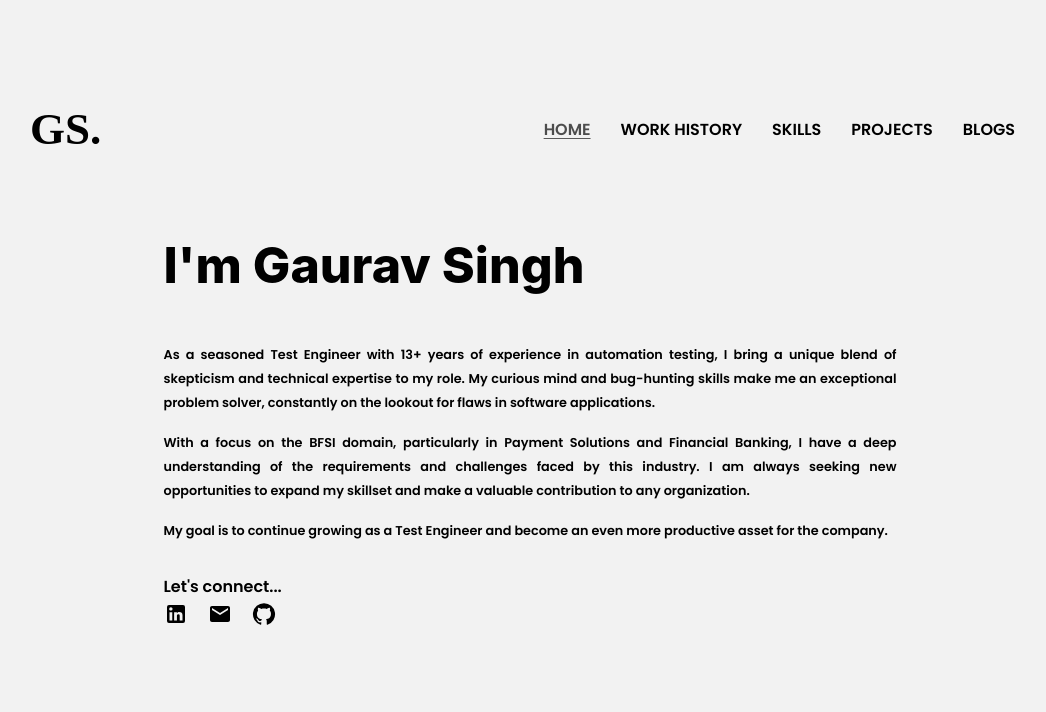
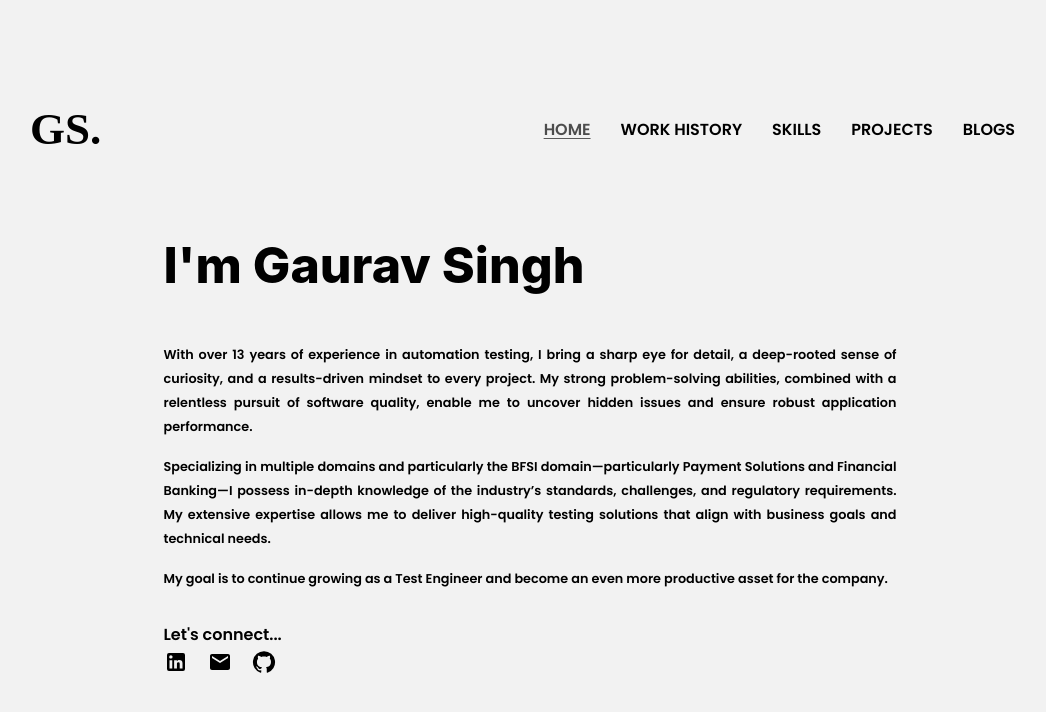
Before and after one commit to amitmishrra/gauravsingh, a React (Create React App) app: page /#/ in a window 1280 px wide. Shown: the top 712 px of the page, without its empty margins (110-1156 px from the left). Built offline with nearby package versions, Linux system fonts and the light colour scheme.

Commit message:
Update index.jsx
Updated the Home Page, please check the alignment if anything is missing and merge the code.

```diff
--- a/src/Pages/Home/index.jsx
+++ b/src/Pages/Home/index.jsx
@@ -16,11 +16,11 @@ const Home = () => {
                     </h1>
                     <div className="text-center textFont font-black m-auto text-[12.8px] leading-6">
                     <div className="mt-4 text-justify">
-                    As a seasoned Test Engineer with 13+ years of experience in automation testing, I bring a unique blend of skepticism and technical expertise to my role. My curious mind and bug-hunting skills make me an exceptional problem solver, constantly on the lookout for flaws in software applications.
+                    With over 13 years of experience in automation testing, I bring a sharp eye for detail, a deep-rooted sense of curiosity, and a results-driven mindset to every project. My strong problem-solving abilities, combined with a relentless pursuit of software quality, enable me to uncover hidden issues and ensure robust application performance.
                             <br />
                         </div>
                         <div className="mt-4 text-justify">
-                            With a focus on the BFSI domain, particularly in Payment Solutions and Financial Banking, I have a deep understanding of the requirements and challenges faced by this industry. I am always seeking new opportunities to expand my skillset and make a valuable contribution to any organization.
+                            Specializing in multiple domains and particularly the BFSI domain—particularly Payment Solutions and Financial Banking—I possess in-depth knowledge of the industry’s standards, challenges, and regulatory requirements. My extensive expertise allows me to deliver high-quality testing solutions that align with business goals and technical needs.
       <br />
                         </div>
                         <div className="mt-4 textFont text-justify">
```
